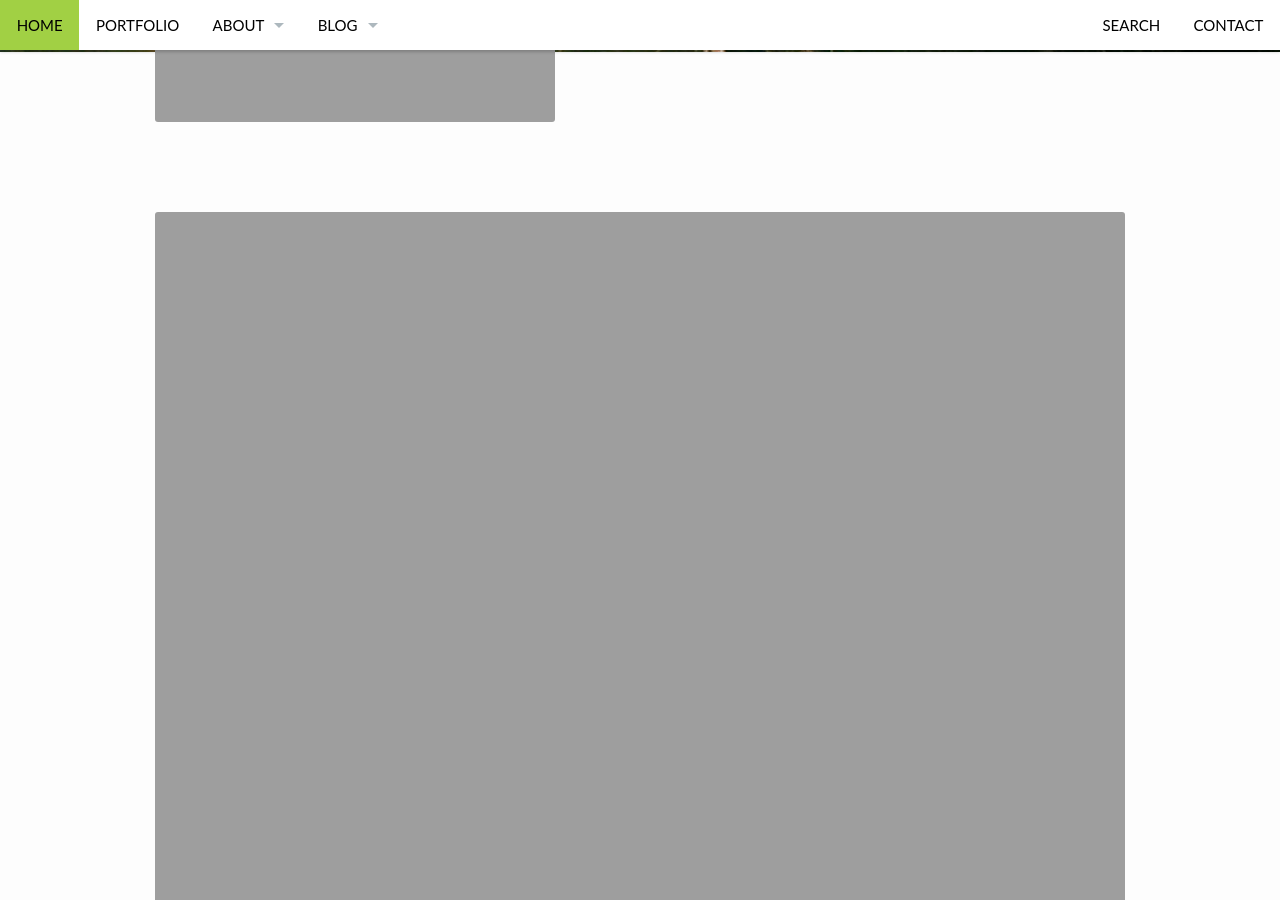
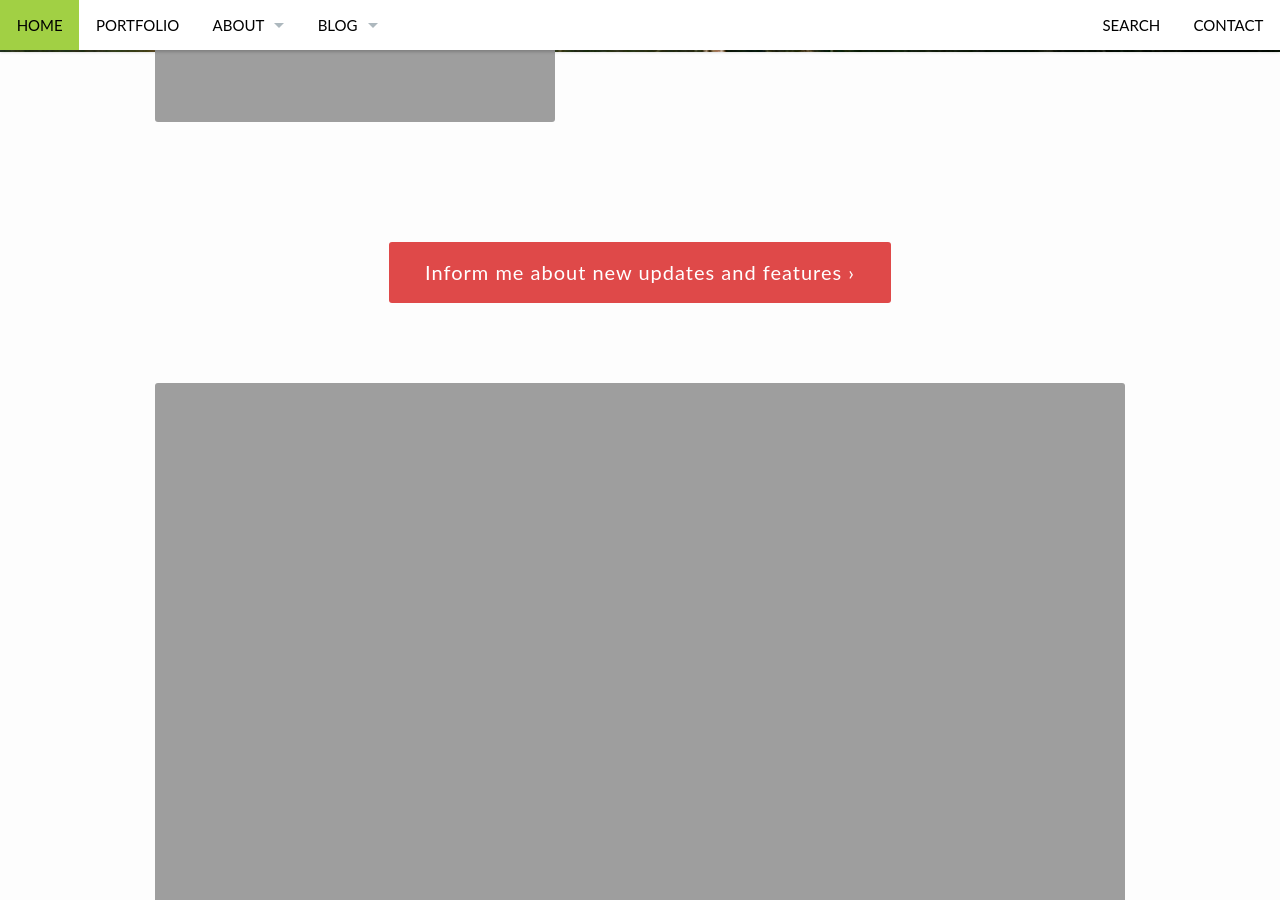
Before and after one commit to wontgruber/wontgruber.github.io, a Jekyll site: the page built from pages/pages-root-folder/index.md, in a window 1280 px wide and 900 px high, scrolled down 308 px. Built offline with Jekyll 4.4.1, drawn with Linux system fonts in a browser that asks for light colours.

Commit message:
Update index.md

```diff
--- a/pages/pages-root-folder/index.md
+++ b/pages/pages-root-folder/index.md
@@ -32,7 +32,11 @@ widget3:
 # to use the main color or success, alert or secondary.
 # To change colors see sass/_01_settings_colors.scss
 #
-
+callforaction:
+  url:
+  text: Inform me about new updates and features ›
+  style: alert
+  permalink: /index.html
 ---
 <div id="videoModal" class="reveal-modal large" data-reveal="">
   <div class="flex-video widescreen vimeo" style="display: block;">
```
